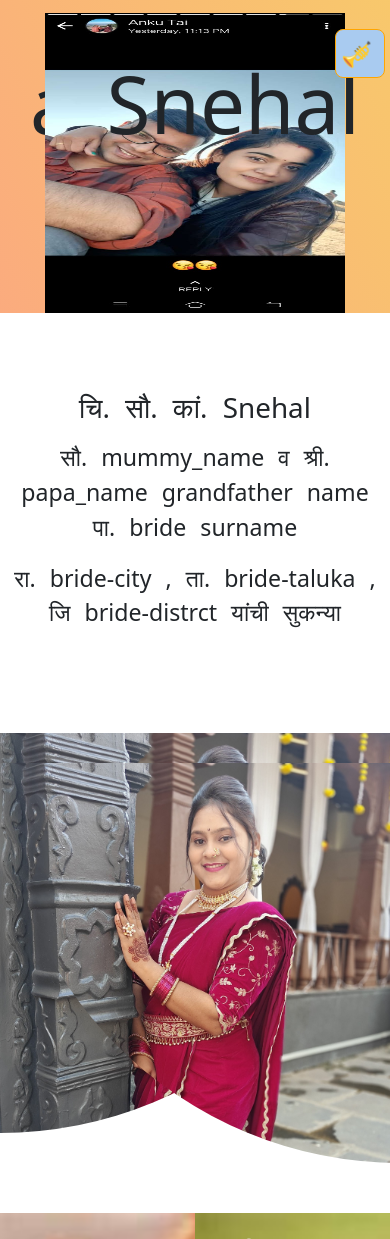
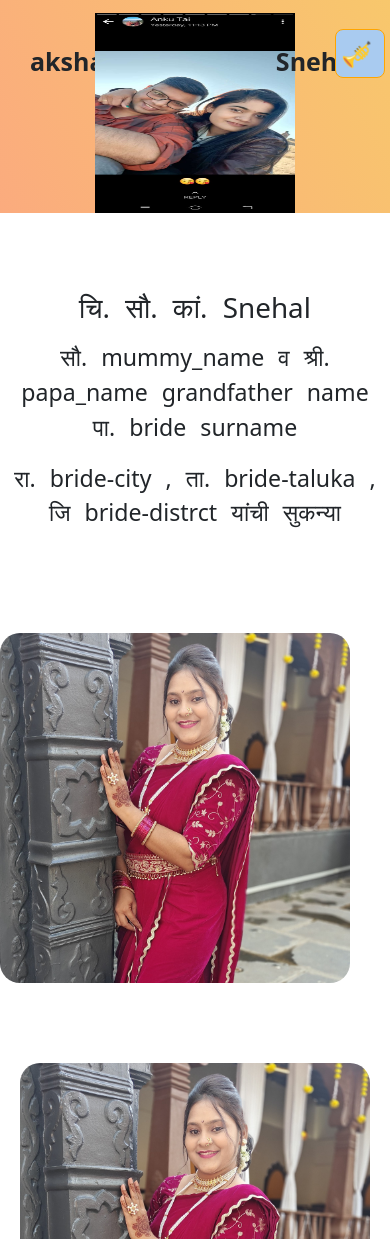
Before and after one commit to achalkatkar/kuku-sister-weds, a plain HTML site: page index.html in a window 390 px wide. Shown: the part 761-2000 px from the top of the page. Drawn offline with nearby package versions, Linux system fonts and the light colour scheme.

Commit message:
added div

```diff
--- a/index.html
+++ b/index.html
@@ -74,7 +74,7 @@
 
     </div>
 
-    <div class="e-container d-flex">
+    <div class="e-container ">
         <div class="haldi-container">
             <h1 class="text-white mt-3 p-2 fw-bold ">हळदी समारंभ / संगीत</h1>
             <p class="fs-3 text-white mt-3 p-2 h-date fw-semibold" data-aos="fade-right">शनिवार दि. 16/12/2023 रोजी
@@ -96,6 +96,8 @@
         </div>
 
     </div>
+
+
     <div class="sim-div text-white ">
         <p class="mt-3 p-2">Developed By Achal Katkar</p>
         <p>तुम्हाला सुद्धा अशी डिजिटल लग्नपत्रिका हवी आहे काय? आम्हाला खाली दिलेल्या क्रमांकावर संपर्क करा.</p>
--- a/style.css
+++ b/style.css
@@ -93,6 +93,7 @@
 .e-conatiner{
     background-color: brown;
     height: 400px;
+    display: flex;
     flex-wrap: wrap;
 
 }
@@ -173,3 +174,43 @@
       40% {transform: translateY(-30px);}
       60% {transform: translateY(-15px);}
   }
+
+  /* Responsive ness */
+
+  @media(max-width: 440px){
+    .groom-name{
+        font-size: 25px;
+        font-weight: bold;
+    }
+    .mainphoto{
+        height: 200px;
+        width: 200px;
+    }
+    .bride-name{
+        font-size: 25px;
+        font-weight: bold;
+    }
+
+    .info{
+        font-size: 30px;
+    }
+    .snehal-img{
+        border-radius: 20px;
+        height: 350px;
+        width: 350px;
+    }
+    .akshay-img{
+        border-radius: 20px;
+        height: 350px;
+        width: 350px;
+    }
+
+    .d-conatiner{
+        margin-top: 400px;
+    }
+
+    .e-container{
+        margin-top: 310px;
+    }
+
+  }
```
